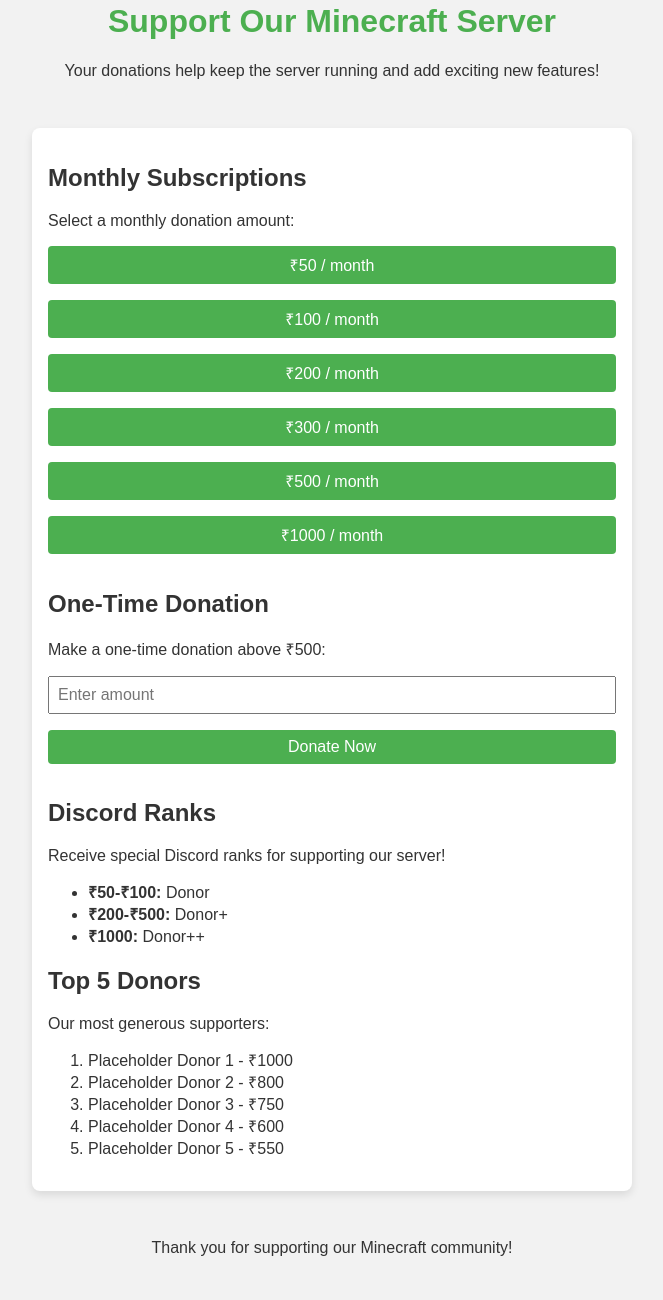
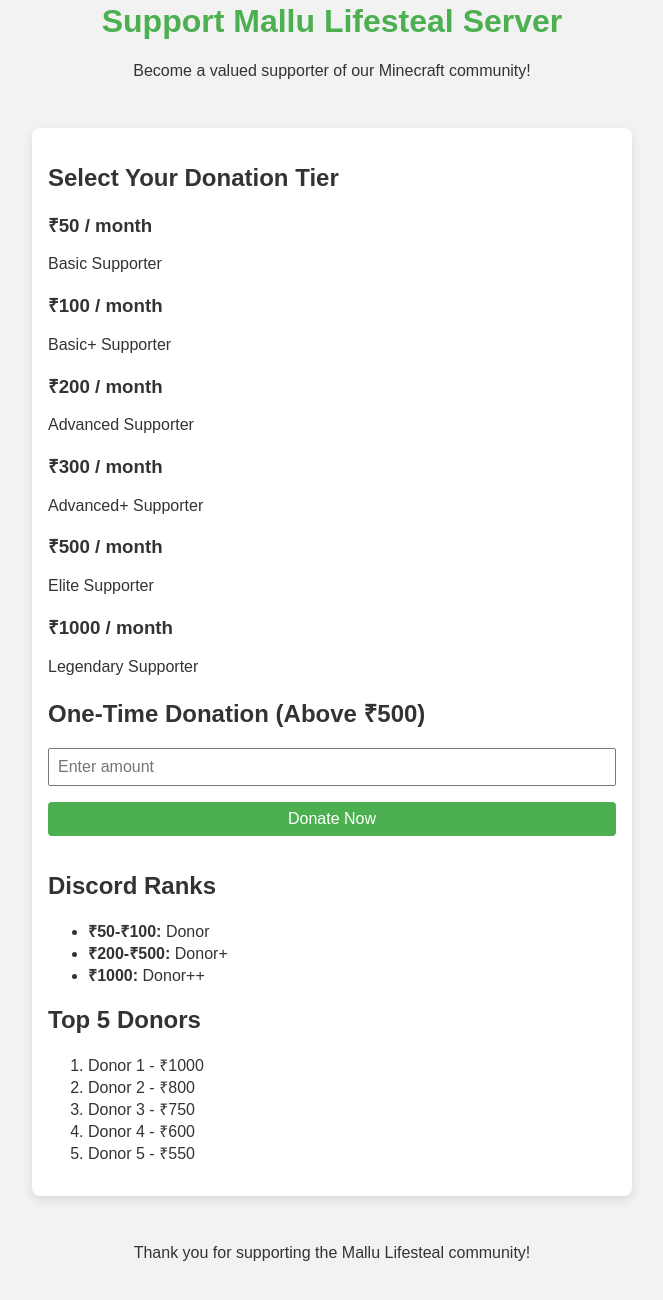
Before and after one commit to Head-BOB/DonorWeb, a plain HTML site: page index.html in a window 1280 px wide. Shown: the part 50-1350 px from the top of the page, without its empty margins (308-971 px from the left). Drawn offline with Linux system fonts and the light colour scheme.

Commit message:
Update index.html

```diff
--- a/index.html
+++ b/index.html
@@ -3,37 +3,52 @@
 <head>
     <meta charset="UTF-8">
     <meta name="viewport" content="width=device-width, initial-scale=1.0">
-    <title>Support Our Minecraft Server</title>
+    <title>Mallu Lifesteal Donations</title>
     <link rel="stylesheet" href="styles.css">
 </head>
 <body>
     <header>
-        <h1>Support Our Minecraft Server</h1>
-        <p>Your donations help keep the server running and add exciting new features!</p>
+        <h1>Support Mallu Lifesteal Server</h1>
+        <p>Become a valued supporter of our Minecraft community!</p>
     </header>
 
     <main>
         <section class="donation-options">
-            <h2>Monthly Subscriptions</h2>
-            <p>Select a monthly donation amount:</p>
-            <button onclick="processSubscription(50)">₹50 / month</button>
-            <button onclick="processSubscription(100)">₹100 / month</button>
-            <button onclick="processSubscription(200)">₹200 / month</button>
-            <button onclick="processSubscription(300)">₹300 / month</button>
-            <button onclick="processSubscription(500)">₹500 / month</button>
-            <button onclick="processSubscription(1000)">₹1000 / month</button>
+            <h2>Select Your Donation Tier</h2>
+            <div class="donation-box" onclick="processSubscription(50)">
+                <h3>₹50 / month</h3>
+                <p>Basic Supporter</p>
+            </div>
+            <div class="donation-box" onclick="processSubscription(100)">
+                <h3>₹100 / month</h3>
+                <p>Basic+ Supporter</p>
+            </div>
+            <div class="donation-box" onclick="processSubscription(200)">
+                <h3>₹200 / month</h3>
+                <p>Advanced Supporter</p>
+            </div>
+            <div class="donation-box" onclick="processSubscription(300)">
+                <h3>₹300 / month</h3>
+                <p>Advanced+ Supporter</p>
+            </div>
+            <div class="donation-box" onclick="processSubscription(500)">
+                <h3>₹500 / month</h3>
+                <p>Elite Supporter</p>
+            </div>
+            <div class="donation-box" onclick="processSubscription(1000)">
+                <h3>₹1000 / month</h3>
+                <p>Legendary Supporter</p>
+            </div>
         </section>
 
         <section class="one-time-donation">
-            <h2>One-Time Donation</h2>
-            <p>Make a one-time donation above ₹500:</p>
+            <h2>One-Time Donation (Above ₹500)</h2>
             <input type="number" id="oneTimeAmount" placeholder="Enter amount">
             <button onclick="processOneTimeDonation()">Donate Now</button>
         </section>
 
         <section class="discord-ranks">
             <h2>Discord Ranks</h2>
-            <p>Receive special Discord ranks for supporting our server!</p>
             <ul>
                 <li><strong>₹50-₹100:</strong> Donor</li>
                 <li><strong>₹200-₹500:</strong> Donor+</li>
@@ -43,19 +58,18 @@
 
         <section class="top-donors">
             <h2>Top 5 Donors</h2>
-            <p>Our most generous supporters:</p>
             <ol id="topDonors">
-                <li>Placeholder Donor 1 - ₹1000</li>
-                <li>Placeholder Donor 2 - ₹800</li>
-                <li>Placeholder Donor 3 - ₹750</li>
-                <li>Placeholder Donor 4 - ₹600</li>
-                <li>Placeholder Donor 5 - ₹550</li>
+                <li>Donor 1 - ₹1000</li>
+                <li>Donor 2 - ₹800</li>
+                <li>Donor 3 - ₹750</li>
+                <li>Donor 4 - ₹600</li>
+                <li>Donor 5 - ₹550</li>
             </ol>
         </section>
     </main>
 
     <footer>
-        <p>Thank you for supporting our Minecraft community!</p>
+        <p>Thank you for supporting the Mallu Lifesteal community!</p>
     </footer>
 
     <script src="script.js"></script>
```
